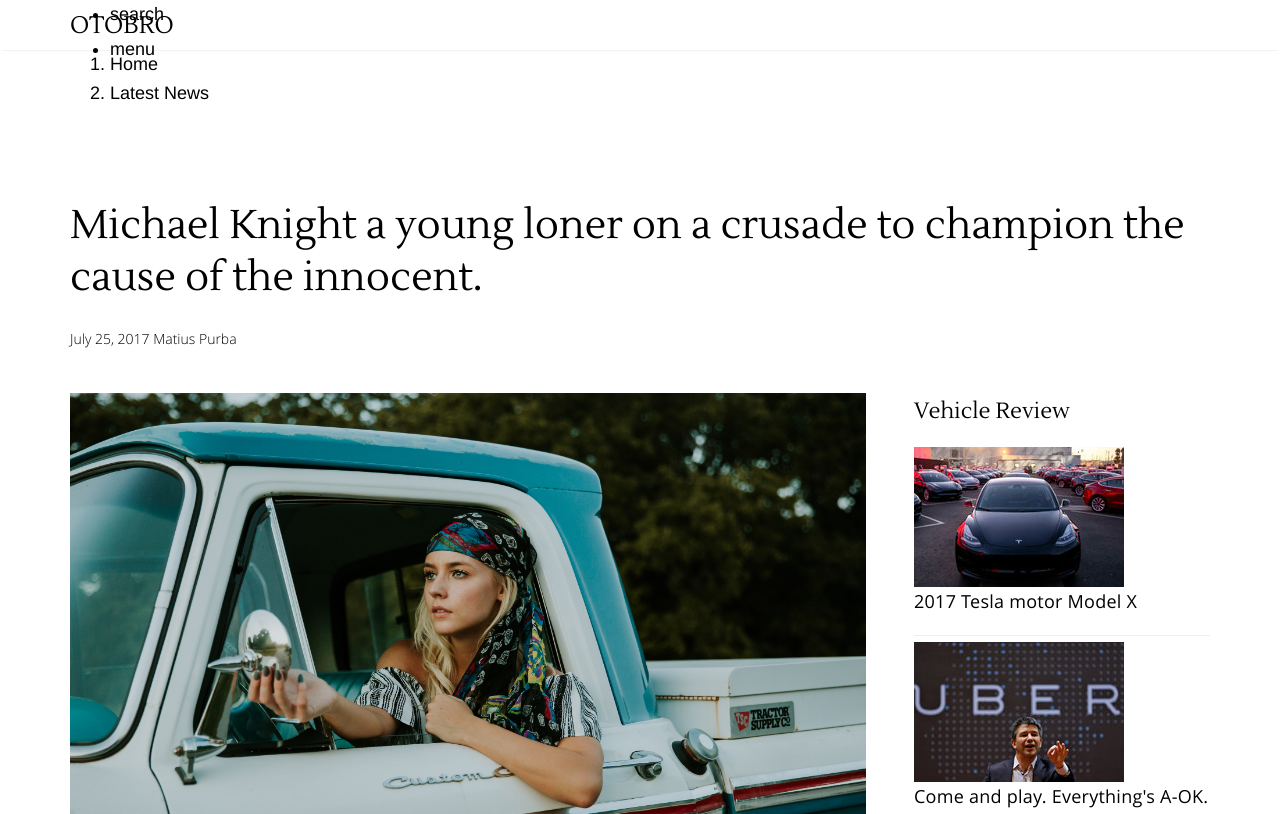
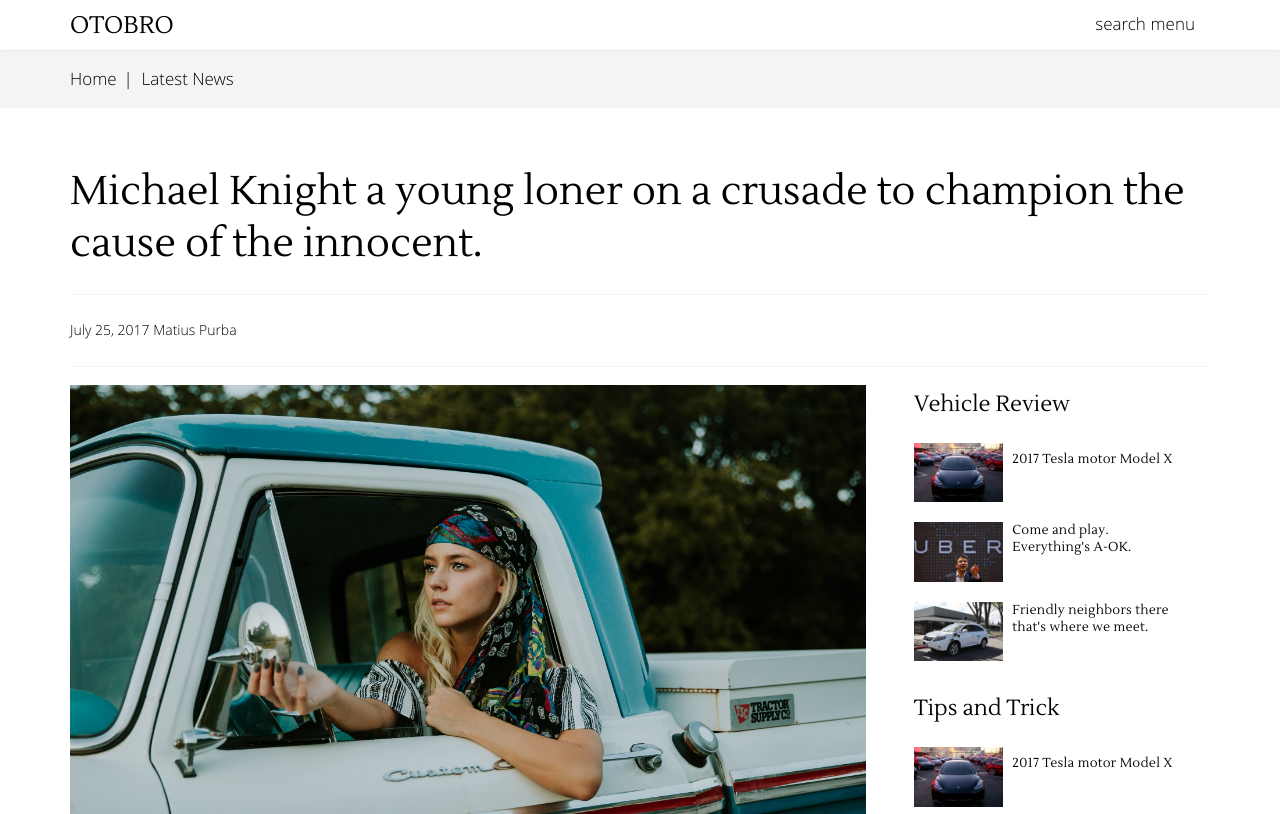
Before and after one commit to ohSaputra/otobro-template, a website: page app/news-detail.html in a window 1280 px wide. Shown: the top 814 px of the page. Drawn offline with nearby package versions, Linux system fonts and the light colour scheme; files that its build step writes are made by us from their sources.

Commit message:
Add some changes in framework
Add changes to scss framework to make it more unique to otobro style. [in before we used c88fin style]

```diff
--- a/app/styles/framework/_article.scss
+++ b/app/styles/framework/_article.scss
@@ -93,3 +93,30 @@
     z-index: 1;
     top: 0;
 }
+
+// breadcrumbs
+
+.breadcrumbs {
+    padding: 15px 0;
+    background-color: $theme-color;
+
+    ol {
+        list-style-type: none;
+        padding-left: 0;
+        margin-bottom: 0;
+
+        li {
+            display: inline-block;
+
+            &:after {
+                content: '|';
+                padding-left: 7px;
+                padding-right: 4px;
+            }
+            &:last-child:after {
+                content: none;
+                padding: 0;
+            }
+        }
+    }
+}
--- a/app/styles/framework/_layout-header.scss
+++ b/app/styles/framework/_layout-header.scss
@@ -11,7 +11,7 @@
         position: relative;
         z-index: 1;
 
-        nav {
+        .main-nav {
             position: absolute;
             padding-right: 15px;
             right: 0;
--- a/app/styles/framework/_typesetting.scss
+++ b/app/styles/framework/_typesetting.scss
@@ -65,6 +65,7 @@ ul, ol {
 
 		margin-bottom: 0.588rem;
 		color: $black-color;
+		font-family: $font-family-light;
 
         > ol, > ul {
 
--- a/app/styles/framework/_variables.scss
+++ b/app/styles/framework/_variables.scss
@@ -94,7 +94,7 @@ $font-family-semibold:      		'opensans-semibold';
 $font-family-script:       			'hanzipen';
 $font-family-serif:       			'lustria';
 
-$font-size-base:            		18px;
+$font-size-base:            		17px;
 $line-height-base:          		1.6;
 $border-width:              		rem-border-unit($font-family-base);
 $line-height-computed:				floor(($font-size-base * 1.3));
--- a/app/styles/framework/_widget.scss
+++ b/app/styles/framework/_widget.scss
@@ -66,7 +66,7 @@
 		li {
 
 			margin: 0;
-			padding: 6px 0;
+			padding: 10px 0;
 			border-top: 1px solid $divider-color;
 
 			a {
@@ -308,3 +308,32 @@
 		}
 	}
 }
+
+//  widget popular style
+
+.widget-popular {
+
+	.widget-body {
+
+		li {
+			border: none;
+		}
+
+		img {
+			max-width: 30%;
+			display: inline-block;
+			vertical-align: top;
+		}
+
+		p {
+			max-width: 60%;
+			display: inline-block;
+			padding-left: 5px;
+			font-size: 13px;
+			font-family: $font-family-serif;
+			line-height: 17px;
+		}
+
+	}
+
+}
--- /dev/null
+++ b/app/styles/pages/_news.scss
@@ -0,0 +1,46 @@
+// SCSS File
+// latest-news.scss
+// Created at August 2, 2017
+
+// layout news-latest
+
+.latest-news-page {
+
+    h1, h2, h3, h4, h5, h6 {
+        margin-top: 0;
+    }
+    .news-item {
+
+        border-top: 1px solid $theme-color;
+        padding: 15px 0;
+    }
+}
+
+// layout news-detail
+
+.news-title-full {
+
+    .post-date {
+        border-top: 1px solid $theme-color;
+        border-bottom: 1px solid $theme-color;
+        padding: 24px 0;
+    }
+}
+
+figure.img-container {
+
+    figcaption {
+
+        font-size: 80%;
+        margin-top: 1.882rem;
+        margin-bottom: 24px;
+        font-family: $font-family-light;
+    }
+}
+
+.news-detail {
+
+    p {
+        font-family: $font-family-light;
+    }
+}
--- a/app/styles/style.scss
+++ b/app/styles/style.scss
@@ -92,3 +92,4 @@
 
 //custom page
 @import "pages/homepage";
+@import "pages/news";
```
